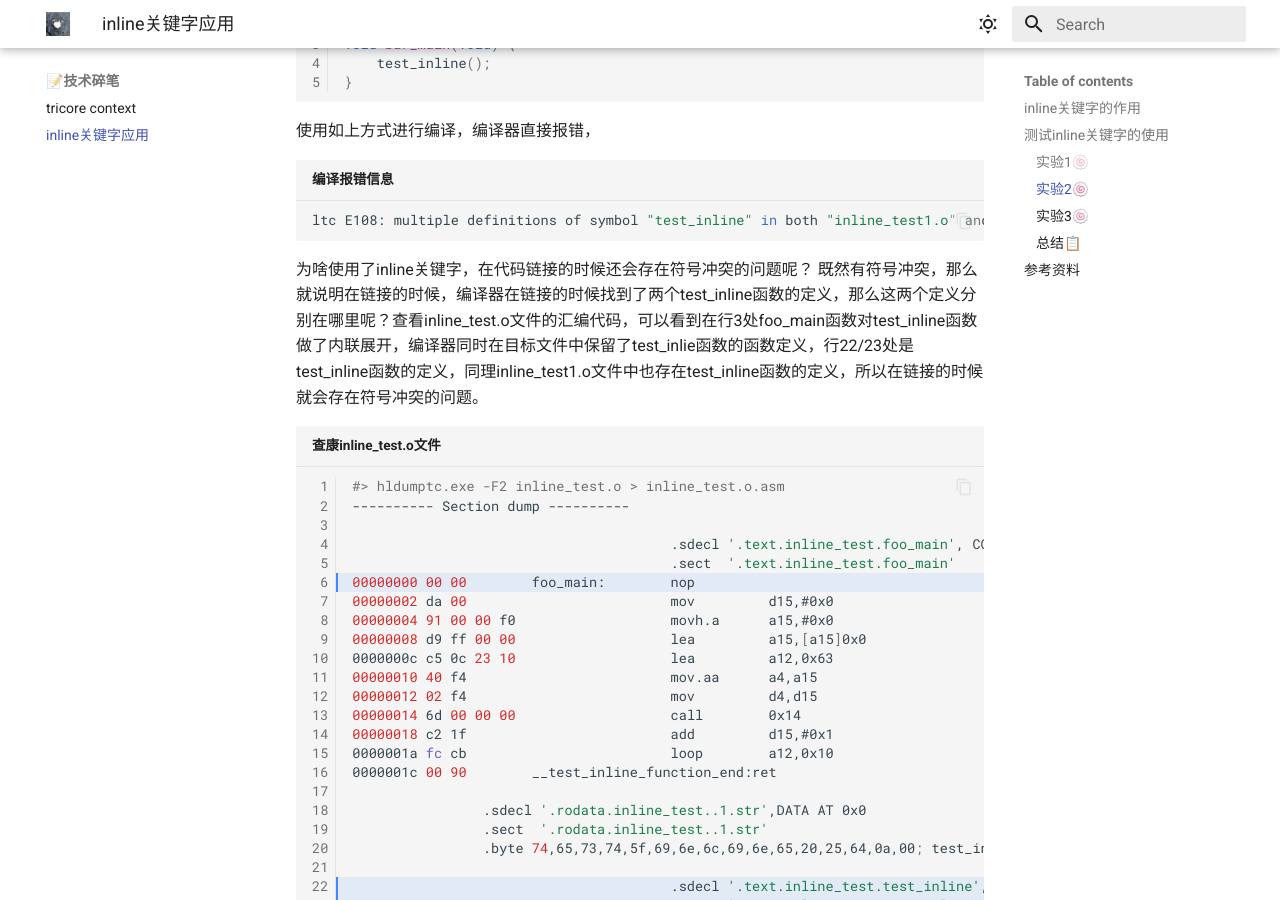
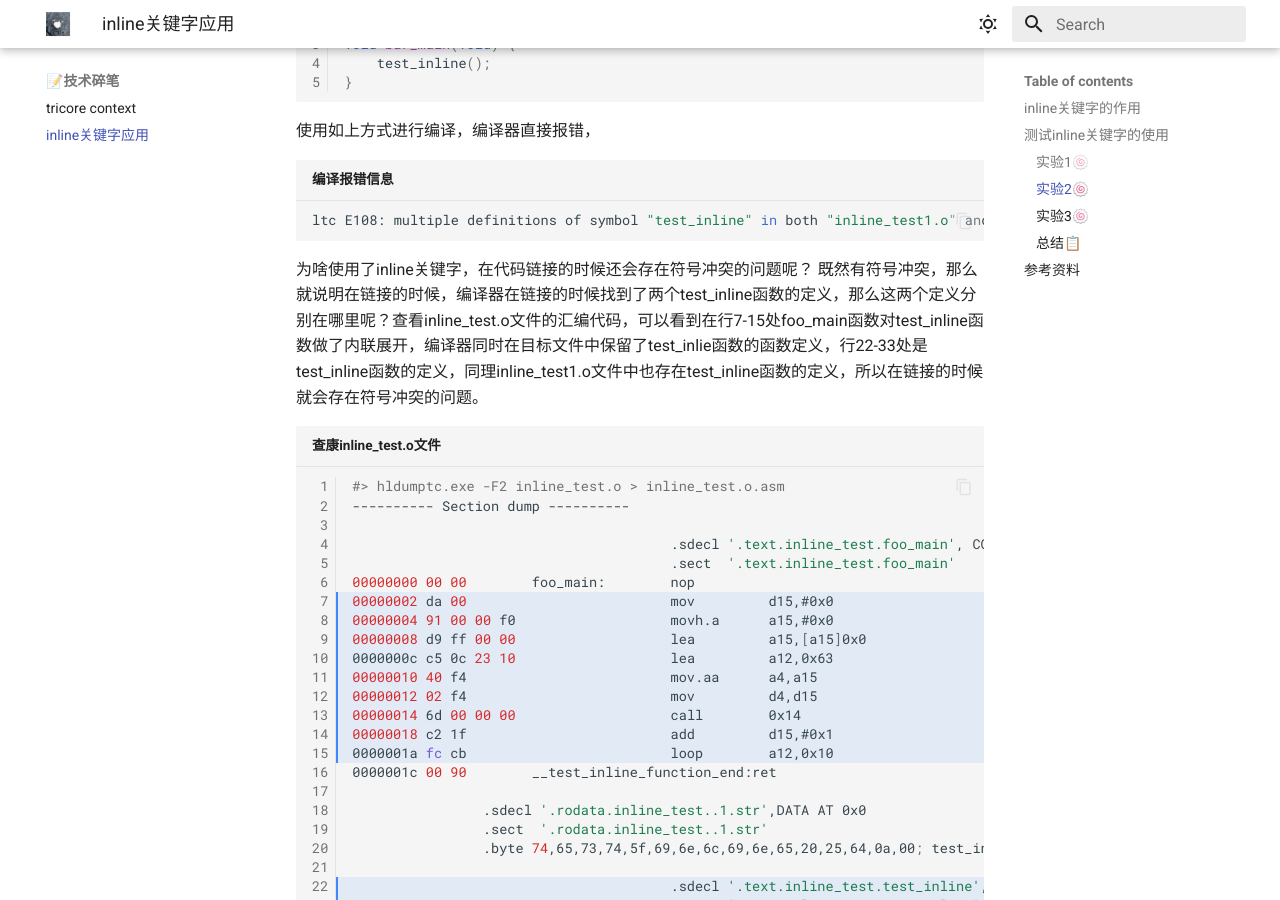
Before and after one commit to EWYan/juzidaxia, an MkDocs documentation site: the page built from docs/tech/inline关键字.md, in a window 1280 px wide and 900 px high, scrolled down 2662 px. Built offline with MkDocs 1.6.1 and Material for MkDocs 9.7.7, drawn with Linux system fonts in a browser that asks for light colours; some of the changed text lies outside the part shown.

Commit message:
upate format

````diff
--- a/docs/tech/inline关键字.md
+++ b/docs/tech/inline关键字.md
@@ -34,9 +34,9 @@ void bar_main(void) {
     test_inline();
 }
 ```
-生成地汇编代码如下，可以看到test_inline函数被直接展开到了foo_main函数中（行3），而bar_main函数中则直接调用了test_inline函数（行34）
+生成地汇编代码如下，可以看到test_inline函数被直接展开到了foo_main函数中（行3，行5-13），而bar_main函数中则直接调用了test_inline函数（行34）
 
-```asm title="inline_test.s" linenums="1" hl_lines="3 19 34"
+```asm title="inline_test.s" linenums="1" hl_lines="3 5-13 19-29 34"
 
 Starting disassembly of section 182 (.text.inline_test.foo_main):
 
@@ -114,8 +114,8 @@ void bar_main(void) {
 ltc E108: multiple definitions of symbol "test_inline" in both "inline_test1.o" and "inline_test.o"
 ```
 为啥使用了inline关键字，在代码链接的时候还会存在符号冲突的问题呢？
-既然有符号冲突，那么就说明在链接的时候，编译器在链接的时候找到了两个test_inline函数的定义，那么这两个定义分别在哪里呢？查看inline_test.o文件的汇编代码，可以看到在行3处foo_main函数对test_inline函数做了内联展开，编译器同时在目标文件中保留了test_inlie函数的函数定义，行22/23处是test_inline函数的定义，同理inline_test1.o文件中也存在test_inline函数的定义，所以在链接的时候就会存在符号冲突的问题。
-```bash title="查康inline_test.o文件" linenums="1" hl_lines="6 22 23"
+既然有符号冲突，那么就说明在链接的时候，编译器在链接的时候找到了两个test_inline函数的定义，那么这两个定义分别在哪里呢？查看inline_test.o文件的汇编代码，可以看到在行7-15处foo_main函数对test_inline函数做了内联展开，编译器同时在目标文件中保留了test_inlie函数的函数定义，行22-33处是test_inline函数的定义，同理inline_test1.o文件中也存在test_inline函数的定义，所以在链接的时候就会存在符号冲突的问题。
+```bash title="查康inline_test.o文件" linenums="1" hl_lines="7-15 22-33"
 #> hldumptc.exe -F2 inline_test.o > inline_test.o.asm
 ---------- Section dump ----------
 
````
